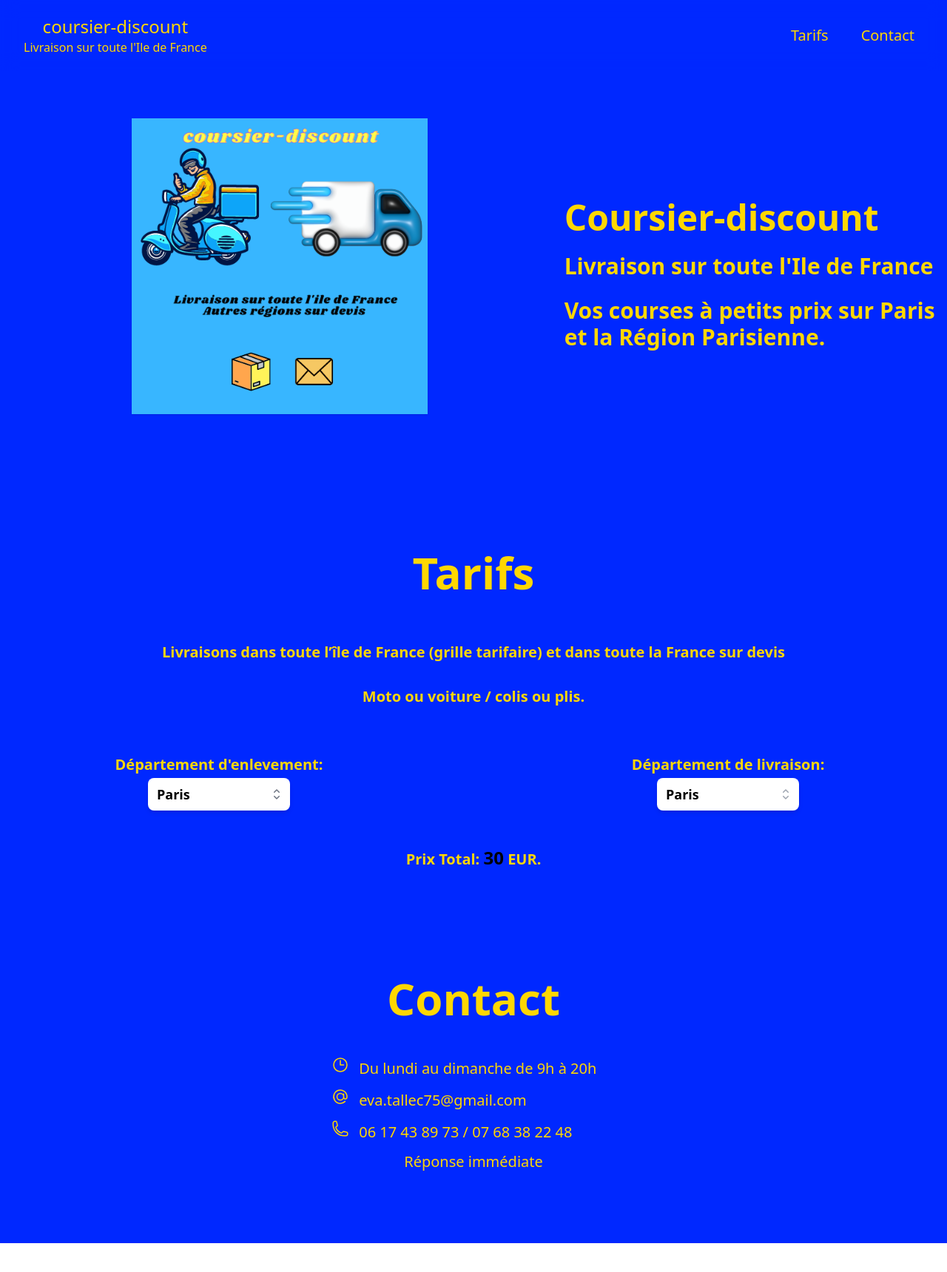
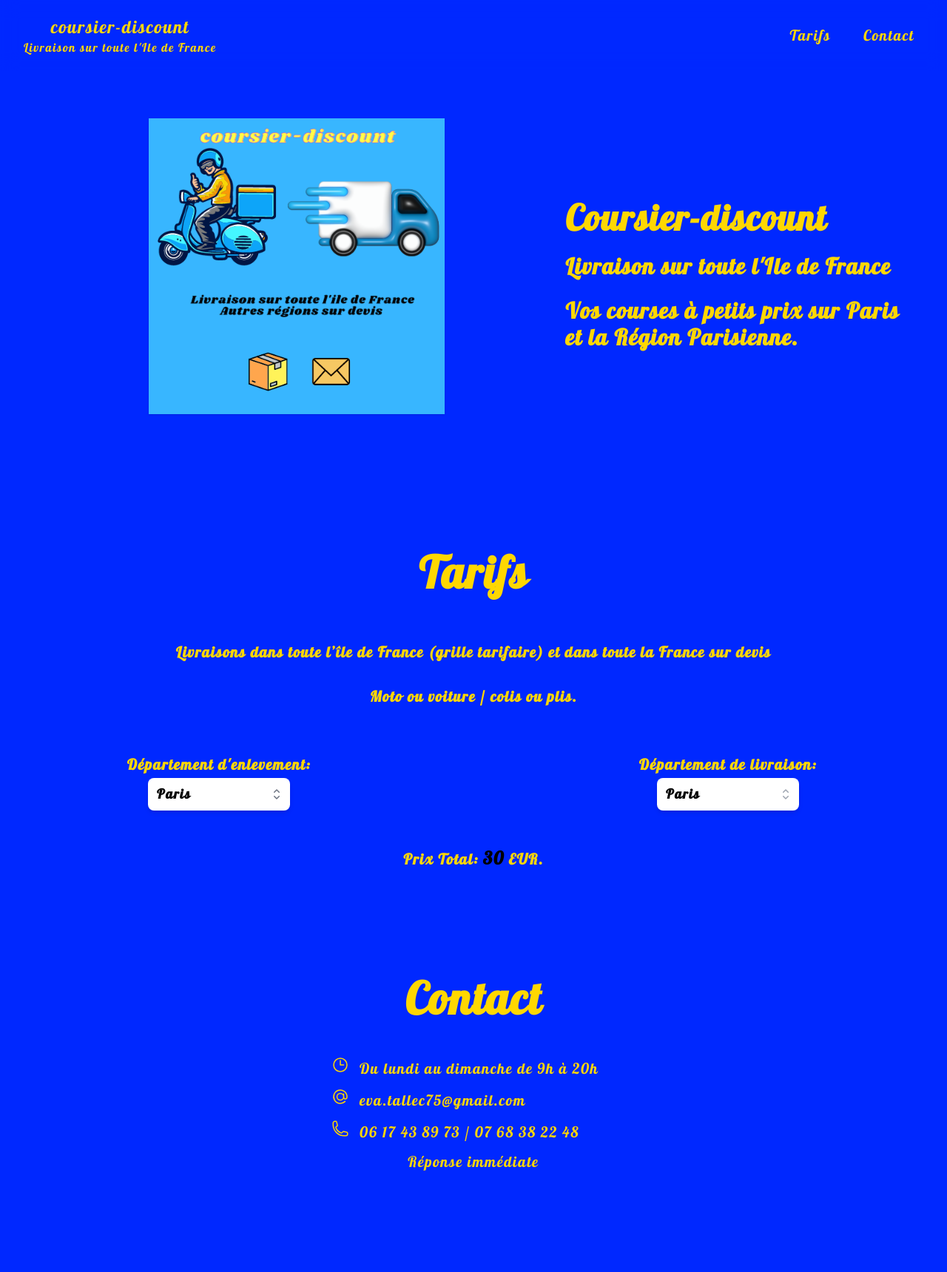
Before and after one commit to Chaloulou75/farid-transporteur, a Nuxt app: page / in a window 1280 px wide. Shown: the top 1720 px of the page at 74% size. Before the commit the page ends 1681 px from the top, so only its background shows below. Built offline with nearby package versions, Linux system fonts and the light colour scheme.

Commit message:
font + few changes

```diff
--- a/app.vue
+++ b/app.vue
@@ -1,6 +1,6 @@
 <template>
   <div
-    class="flex flex-col justify-between w-full min-h-screen bg-faridblue text-gold"
+    class="flex flex-col justify-between w-full min-h-screen tracking-widest bg-faridblue text-gold font-lobster"
   >
     <AppNavigation></AppNavigation>
     <AppHeader></AppHeader>
--- a/components/AppContact.vue
+++ b/components/AppContact.vue
@@ -3,7 +3,7 @@ import { AtSymbolIcon, PhoneIcon, ClockIcon } from "@heroicons/vue/24/outline";
 </script>
 <template>
   <div
-    class="flex flex-col items-center justify-start w-full h-auto px-2 pb-24 mx-auto mb-auto md:items-start max-w-7xl md:px-8"
+    class="flex flex-col items-center justify-start w-full h-auto px-2 mx-auto mb-auto pb-36 md:items-start max-w-7xl md:px-8"
   >
     <div class="pt-16 md:pt-24" id="contact"></div>
 
--- a/components/AppNavigation.vue
+++ b/components/AppNavigation.vue
@@ -31,7 +31,7 @@ const navigation = [
           <div class="flex items-center flex-shrink-0">
             <NuxtLink
               to="/"
-              class="flex flex-col items-center text-lg font-medium md:text-2xl text-gold hover:text-gray-500"
+              class="flex flex-col items-center text-lg font-medium md:text-2xl text-gold hover:text-white"
             >
               <span>coursier-discount</span>
               <span class="text-base">Livraison sur toute l'Ile de France</span>
@@ -43,7 +43,7 @@ const navigation = [
                 v-for="item in navigation"
                 :key="item.name"
                 :href="item.href"
-                class="px-3 py-2 text-xl font-medium rounded-md hover:text-gray-500 active:shadow hover:shadow active:scale-[0.97]"
+                class="px-3 py-2 text-xl font-medium rounded-md hover:text-white active:shadow hover:shadow active:scale-[0.97]"
                 >{{ item.name }}</a
               >
             </div>
--- a/nuxt.config.ts
+++ b/nuxt.config.ts
@@ -22,5 +22,13 @@ export default defineNuxtConfig({
       autoprefixer: {},
     },
   },
-  modules: ["@vite-pwa/nuxt"],
+  modules: ["@vite-pwa/nuxt", "@nuxtjs/google-fonts"],
+  googleFonts: {
+    download: true,
+    preconnect: true,
+    families: {
+      Lobster: true,
+    },
+    display: "swap",
+  },
 });
--- a/package.json
+++ b/package.json
@@ -8,6 +8,7 @@
     "postinstall": "nuxt prepare"
   },
   "devDependencies": {
+    "@nuxtjs/google-fonts": "^3.0.0-1",
     "@vite-pwa/nuxt": "^0.0.2",
     "autoprefixer": "^10.4.13",
     "nuxt": "^3.1.0",
--- a/tailwind.config.js
+++ b/tailwind.config.js
@@ -14,6 +14,9 @@ module.exports = {
         faridblue: "#0028ff",
         gold: "#ffd700",
       },
+      fontFamily: {
+        lobster: ["Lobster"],
+      },
     },
   },
   plugins: [],
```
Also changed, not shown: 1 other file (tests, documents, lock files or other folders).
